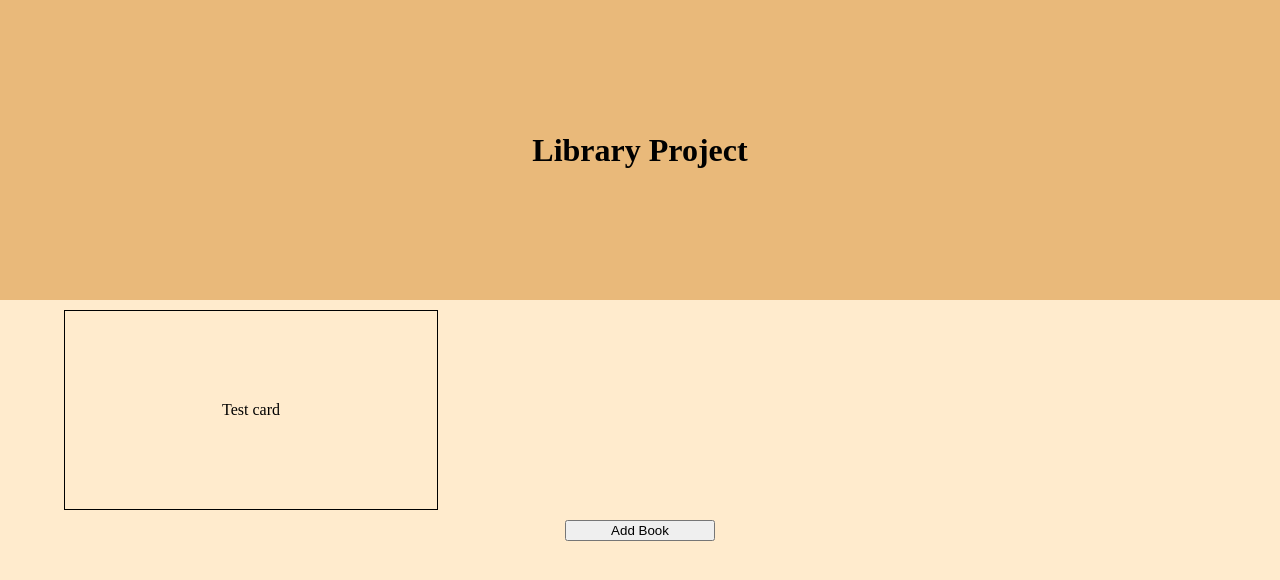
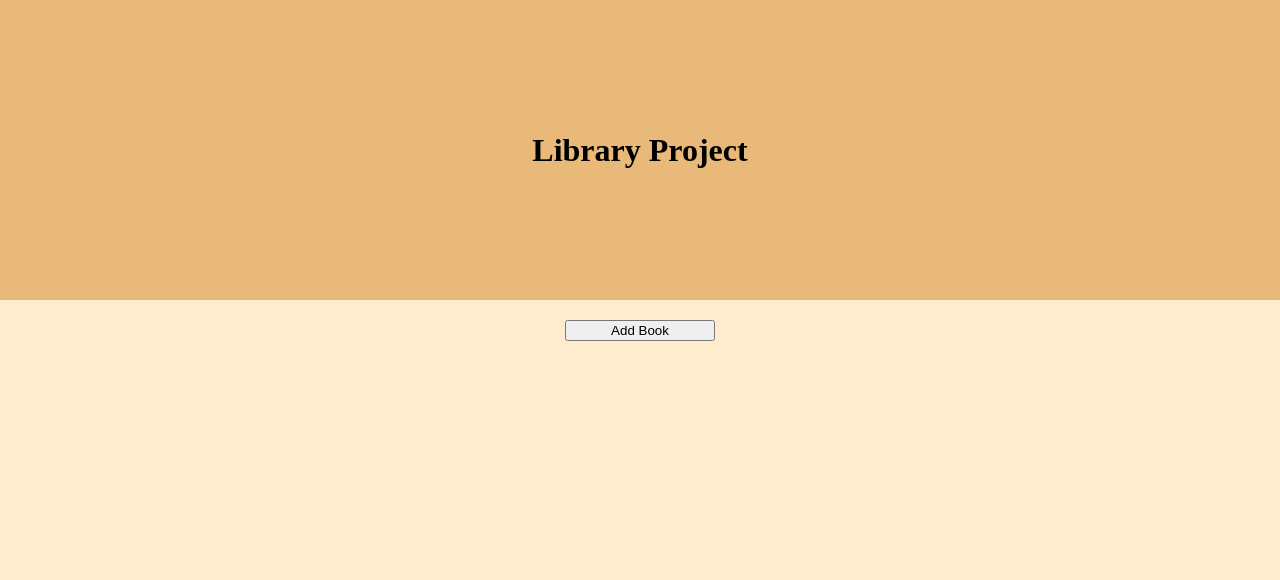
Before and after one commit to MikRFos/Odin-library-priv, a plain HTML site: page index.html in a window 1280 px wide. Drawn offline with Linux system fonts and the light colour scheme.

Commit message:
Remove test card
Removed the test card i used to debug css.

```diff
--- a/index.html
+++ b/index.html
@@ -18,7 +18,6 @@
     </div>
     <div class="content">
       <div class="card-container">
-        <div class="card">Test card</div>
       </div>
       <button class='add-book' type="button">Add Book</button>
       <dialog>
```
